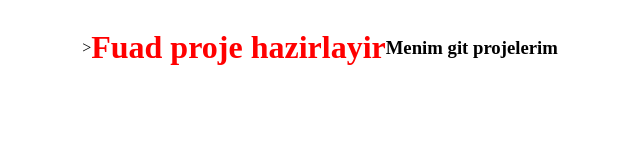
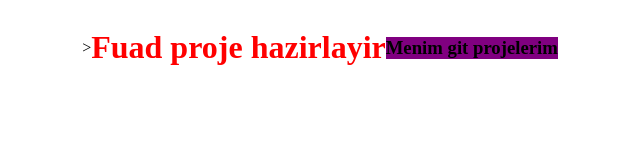
Before and after one commit to fuad-tayl/proje, a plain HTML site: page my_job/index.html in a window 1280 px wide. Shown: the whole page, without its empty margins (320-960 px from the left). Drawn offline with Linux system fonts and the light colour scheme.

Commit message:
css  eklenti etdim

```diff
--- a/my_job/style.css
+++ b/my_job/style.css
@@ -7,3 +7,7 @@ body {
 h1{
   color: red;
 }
+
+h3{
+  background-color: purple;
+}
```
